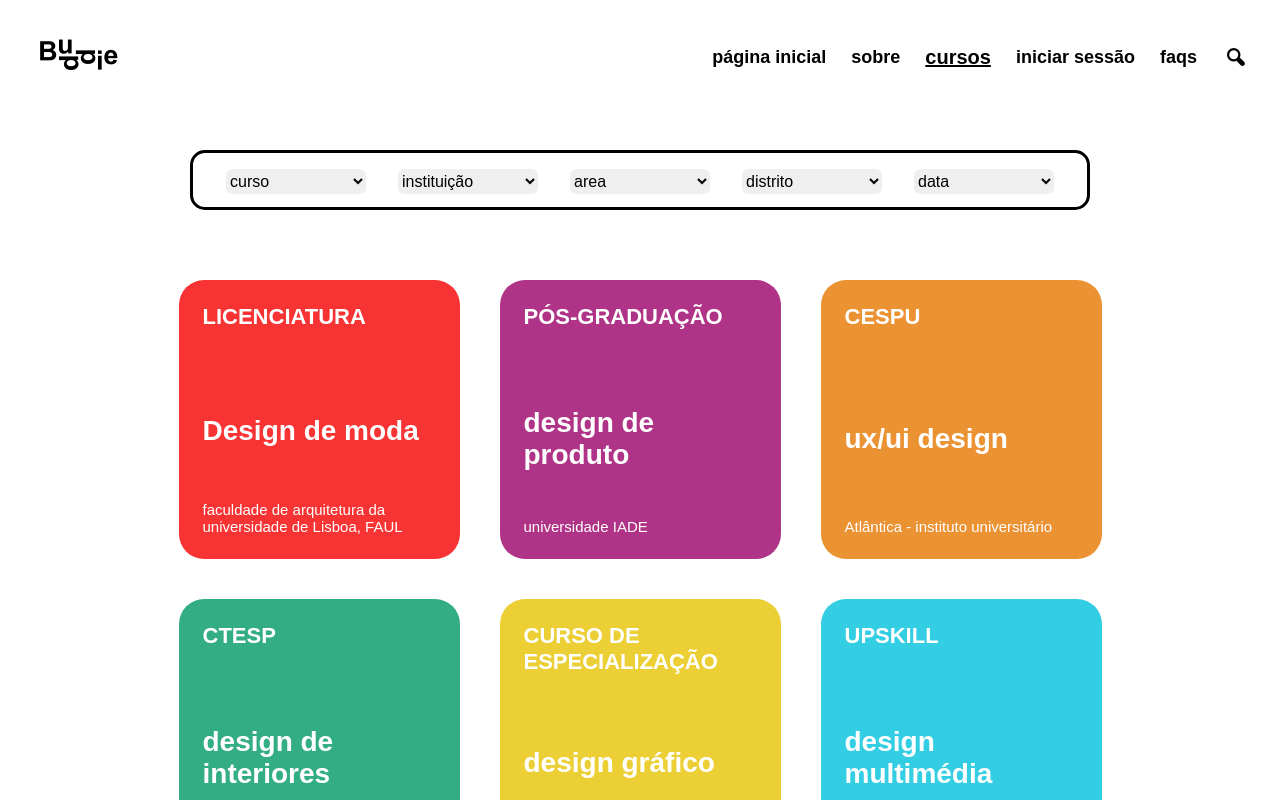
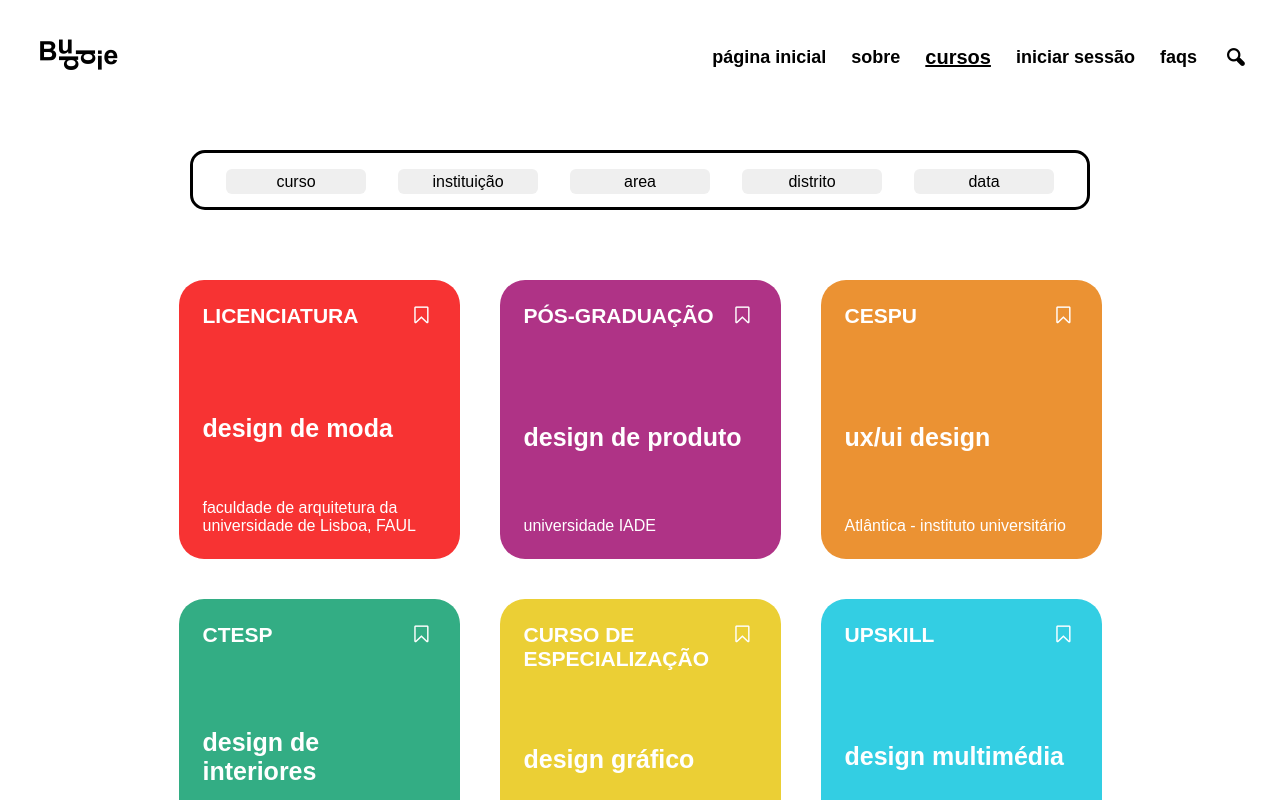
Before and after one commit to buddie-project/buddie-frontend, a React (Vite) app: page /cursos in a window 1280 px wide. Built offline with nearby package versions, Linux system fonts and the light colour scheme; no server answers; a web font is replaced by a local one.

Commit message:
Add bookmarking functionality to Courses page; refine course card design and improve CSS styling

```diff
--- a/src/pages/Courses.jsx
+++ b/src/pages/Courses.jsx
@@ -1,9 +1,34 @@
 import "../style/Courses.css";
+import {useEffect, useState} from "react";
 
 function Courses() {
+    const [bookmarkedCourses, setBookmarkedCourses] = useState([]);
+
+    const handleBookmark = (courseInfo) => {
+        setBookmarkedCourses(prev => {
+            const isBookmarked = prev.some(course => course.id === courseInfo.id);
+
+            if (isBookmarked) {
+                return prev.filter(course => course.id !== courseInfo.id);
+            } else {
+                return [...prev, courseInfo];
+            }
+        });
+    };
+
+    useEffect(() => {
+        const stored = localStorage.getItem("bookmarkedCourses");
+        if (stored) {
+            setBookmarkedCourses(JSON.parse(stored));
+        }
+    }, []);
+
+    useEffect(() => {
+        localStorage.setItem("bookmarkedCourses", JSON.stringify(bookmarkedCourses));
+    }, [bookmarkedCourses]);
 
 
-    return(
+    return (
         <>
             <div className="filters">
                 <div className="filters-box">
@@ -23,10 +48,10 @@ function Courses() {
                         <option>ciências</option>
                     </select>
                     <select>
-                    <option>distrito</option>
-                    <option>Lisboa</option>
-                    <option>Beja</option>
-                </select>
+                        <option>distrito</option>
+                        <option>Lisboa</option>
+                        <option>Beja</option>
+                    </select>
                     <select>
                         <option>data</option>
                         <option>2025</option>
@@ -36,32 +61,86 @@ function Courses() {
             </div>
             <div className="courses-container">
                 <div className="course-card red">
+                    <i className={`icon-bookmark ${bookmarkedCourses.some(c => c.id === 1) ? "active" : ""}`}
+                       onClick={() => handleBookmark({
+                           id: 1,
+                           type: "licenciatura",
+                           title: "Design de moda",
+                           institution: "faculdade de arquitetura da universidade de Lisboa, FAUL"
+                       })}
+                       aria-hidden="true">
+                    </i>
                     <h3>licenciatura</h3>
-                    <h5>Design de moda</h5>
+                    <h5>design de moda</h5>
                     <p>faculdade de arquitetura da universidade de Lisboa, FAUL</p>
                 </div>
                 <div className="course-card purple">
+                    <i className={`icon-bookmark ${bookmarkedCourses.some(c => c.id === 2) ? "active" : ""}`}
+                       onClick={() => handleBookmark({
+                           id: 2,
+                           type: "pós-graduaçã",
+                           title: "design de produto",
+                           institution: "universidade IADE"
+                       })}
+                       aria-hidden="true">
+                    </i>
                     <h3>pós-graduação</h3>
                     <h5>design de produto</h5>
                     <p>universidade IADE</p>
                 </div>
                 <div className="course-card orange">
+                    <i className={`icon-bookmark ${bookmarkedCourses.some(c => c.id === 3) ? "active" : ""}`}
+                       onClick={() => handleBookmark({
+                           id: 3,
+                           type: "mestrado",
+                           title: "ux/ui design",
+                           institution: "Atlântica - instituto universitário"
+                       })}
+                       aria-hidden="true">
+                    </i>
                     <h3>CESPU</h3>
                     <h5>ux/ui design</h5>
                     <p>Atlântica - instituto universitário</p>
                 </div>
                 <div className="course-card green">
+                    <i className={`icon-bookmark ${bookmarkedCourses.some(c => c.id === 4) ? "active" : ""}`}
+                       onClick={() => handleBookmark({
+                           id: 4,
+                           type: "CTeSP",
+                           title: "design de interiores",
+                           institution: "escola Superior de Viseu"
+                       })}
+                       aria-hidden="true">
+                    </i>
                     <h3>CTeSP</h3>
                     <h5>design de interiores</h5>
-                    <p>Escola Superior de Viseu</p>
+                    <p>escola Superior de Viseu</p>
                 </div>
                 <div className="course-card yellow">
+                    <i className={`icon-bookmark ${bookmarkedCourses.some(c => c.id === 5) ? "active" : ""}`}
+                       onClick={() => handleBookmark({
+                           id: 5,
+                           type: "curso de especialização",
+                           title: "design gráfico",
+                           institution: "escola de tecnologias inovação e criação, ETIC",
+                       })}
+                       aria-hidden="true">
+                    </i>
                     <h3>curso de especialização</h3>
                     <h5>design gráfico</h5>
                     <p>escola de tecnologias
                         inovação e criação, ETIC</p>
                 </div>
                 <div className="course-card blue">
+                    <i className={`icon-bookmark ${bookmarkedCourses.some(c => c.id === 6) ? "active" : ""}`}
+                       onClick={() => handleBookmark({
+                           id: 6,
+                           type: "upskill",
+                           title: "design multimédia",
+                           institution: "universidade da Beira Interior",
+                       })}
+                       aria-hidden="true">
+                    </i>
                     <h3>upskill</h3>
                     <h5>design multimédia</h5>
                     <p>universidade da Beira Interior</p>
--- a/src/style/Courses.css
+++ b/src/style/Courses.css
@@ -36,7 +36,7 @@ body, html {
 .filters-box select {
     border-radius: 6px;
     /*border: 1px solid #ccc;*/
-    text-align: left;
+    text-align: center;
     border: none;
     font-size: 1rem;
     font-family: inherit;
@@ -44,6 +44,7 @@ body, html {
     height: 25px;
     align-items: center;
     justify-content: center;
+    -webkit-appearance: none;
 }
 
 .courses-container {
@@ -93,17 +94,38 @@ body, html {
 
 .course-card h3 {
     color: white;
-    font-size: 22px;
+    font-size: 21px;
     font-weight: 700;
     text-transform: uppercase;
 }
 
 .course-card h5 {
-    font-size: 28px;
+    font-size: 25px;
     font-weight: 650;
 }
 
 .course-card p {
-    font-size: 15px;
+    font-size: 16px;
     font-weight: 500;
 }
+
+.icon-bookmark{
+    font-size: 20px;
+    color: white;
+    cursor: pointer;
+    position: absolute;
+    align-self: flex-end;
+}
+
+.icon-bookmark:hover {
+    font-size: 22px;
+    font-weight: bolder;
+    transition: color 0.3s ease, font-size 0.3s ease;
+}
+
+.icon-bookmark.active {
+    font-weight: bolder;
+    font-size: 22px;
+    transition: color 0.3s ease, font-size 0.3s ease;
+    color: gold;
+}
```
